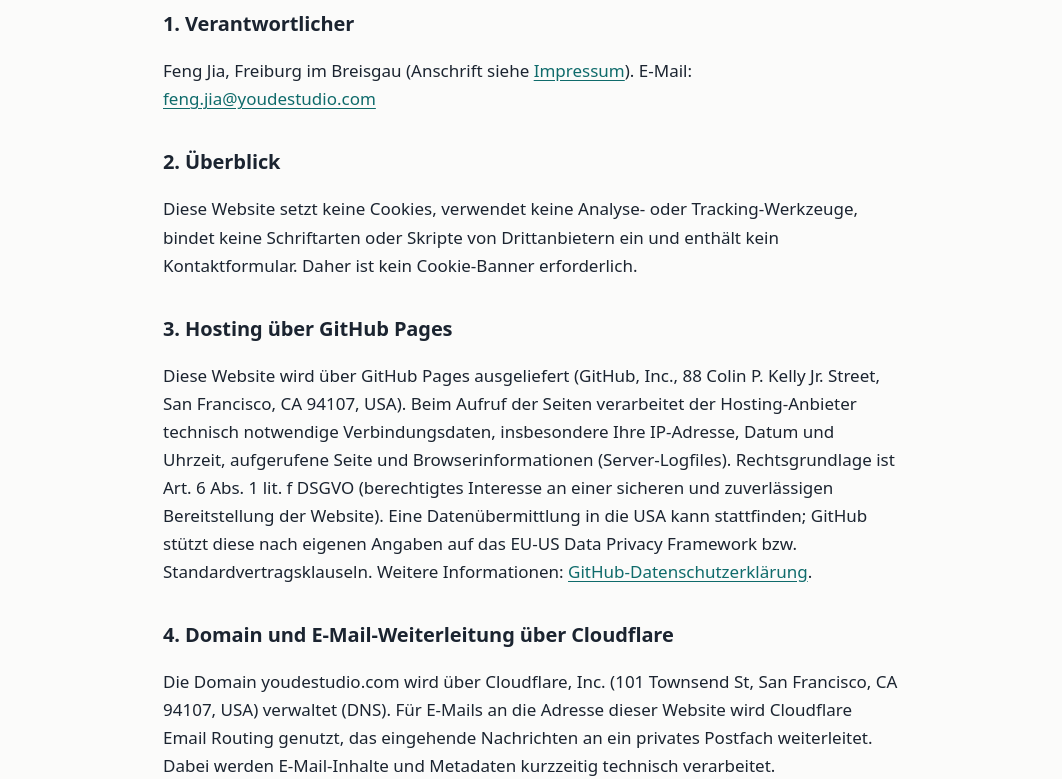
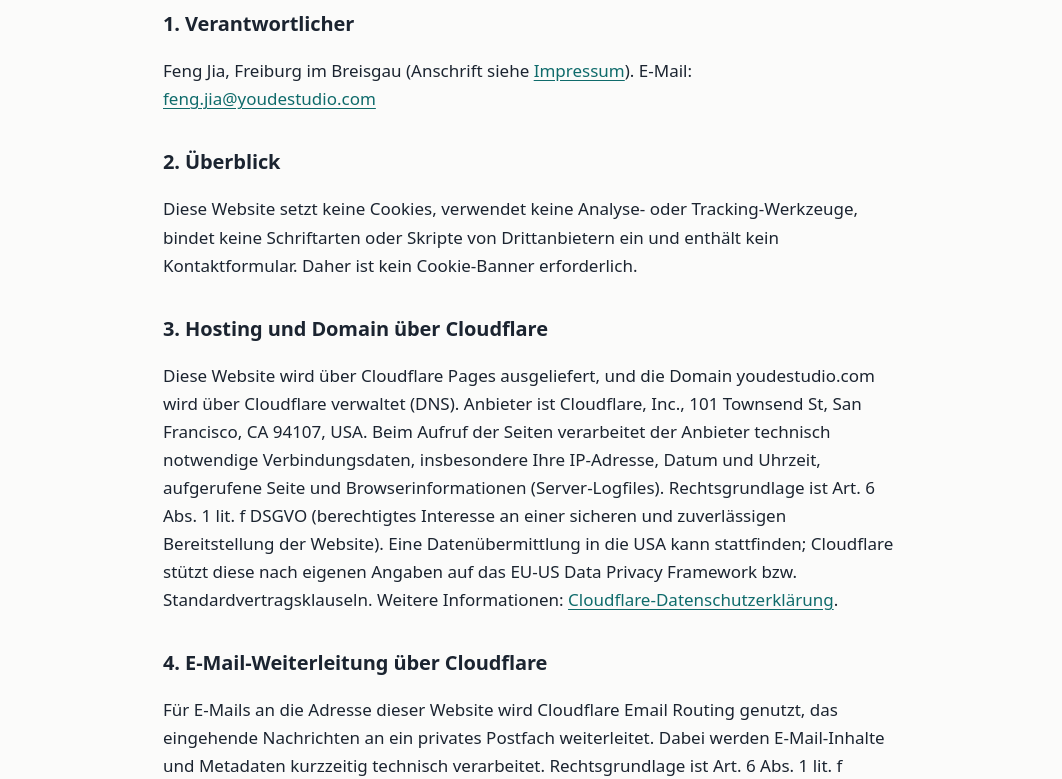
Before and after one commit to fjia2021/youdestudio, a plain HTML site: page de/datenschutz/index.html in a window 1280 px wide. Shown: the part 168-947 px from the top of the page, without its empty margins (109-1171 px from the left). Drawn offline with Linux system fonts and the light colour scheme.

Commit message:
Switch to Cloudflare Pages

```diff
--- a/de/datenschutz/index.html
+++ b/de/datenschutz/index.html
@@ -30,11 +30,11 @@
     <h2>2. Überblick</h2>
     <p>Diese Website setzt keine Cookies, verwendet keine Analyse- oder Tracking-Werkzeuge, bindet keine Schriftarten oder Skripte von Drittanbietern ein und enthält kein Kontaktformular. Daher ist kein Cookie-Banner erforderlich.</p>
 
-    <h2>3. Hosting über GitHub Pages</h2>
-    <p>Diese Website wird über GitHub Pages ausgeliefert (GitHub, Inc., 88 Colin P. Kelly Jr. Street, San Francisco, CA 94107, USA). Beim Aufruf der Seiten verarbeitet der Hosting-Anbieter technisch notwendige Verbindungsdaten, insbesondere Ihre IP-Adresse, Datum und Uhrzeit, aufgerufene Seite und Browserinformationen (Server-Logfiles). Rechtsgrundlage ist Art. 6 Abs. 1 lit. f DSGVO (berechtigtes Interesse an einer sicheren und zuverlässigen Bereitstellung der Website). Eine Datenübermittlung in die USA kann stattfinden; GitHub stützt diese nach eigenen Angaben auf das EU-US Data Privacy Framework bzw. Standardvertragsklauseln. Weitere Informationen: <a href="https://docs.github.com/en/site-policy/privacy-policies/github-general-privacy-statement" rel="noopener">GitHub-Datenschutzerklärung</a>.</p>
+    <h2>3. Hosting und Domain über Cloudflare</h2>
+    <p>Diese Website wird über Cloudflare Pages ausgeliefert, und die Domain youdestudio.com wird über Cloudflare verwaltet (DNS). Anbieter ist Cloudflare, Inc., 101 Townsend St, San Francisco, CA 94107, USA. Beim Aufruf der Seiten verarbeitet der Anbieter technisch notwendige Verbindungsdaten, insbesondere Ihre IP-Adresse, Datum und Uhrzeit, aufgerufene Seite und Browserinformationen (Server-Logfiles). Rechtsgrundlage ist Art. 6 Abs. 1 lit. f DSGVO (berechtigtes Interesse an einer sicheren und zuverlässigen Bereitstellung der Website). Eine Datenübermittlung in die USA kann stattfinden; Cloudflare stützt diese nach eigenen Angaben auf das EU-US Data Privacy Framework bzw. Standardvertragsklauseln. Weitere Informationen: <a href="https://www.cloudflare.com/privacypolicy/" rel="noopener">Cloudflare-Datenschutzerklärung</a>.</p>
 
-    <h2>4. Domain und E-Mail-Weiterleitung über Cloudflare</h2>
-    <p>Die Domain youdestudio.com wird über Cloudflare, Inc. (101 Townsend St, San Francisco, CA 94107, USA) verwaltet (DNS). Für E-Mails an die Adresse dieser Website wird Cloudflare Email Routing genutzt, das eingehende Nachrichten an ein privates Postfach weiterleitet. Dabei werden E-Mail-Inhalte und Metadaten kurzzeitig technisch verarbeitet. Rechtsgrundlage ist Art. 6 Abs. 1 lit. f DSGVO. Weitere Informationen: <a href="https://www.cloudflare.com/privacypolicy/" rel="noopener">Cloudflare-Datenschutzerklärung</a>.</p>
+    <h2>4. E-Mail-Weiterleitung über Cloudflare</h2>
+    <p>Für E-Mails an die Adresse dieser Website wird Cloudflare Email Routing genutzt, das eingehende Nachrichten an ein privates Postfach weiterleitet. Dabei werden E-Mail-Inhalte und Metadaten kurzzeitig technisch verarbeitet. Rechtsgrundlage ist Art. 6 Abs. 1 lit. f DSGVO.</p>
 
     <h2>5. Kontaktaufnahme per E-Mail</h2>
     <p>Wenn Sie mir eine E-Mail schreiben, verarbeite ich Ihre Angaben (E-Mail-Adresse, Inhalt der Nachricht) ausschließlich zur Bearbeitung Ihrer Anfrage. Rechtsgrundlage ist Art. 6 Abs. 1 lit. b DSGVO (vorvertragliche Maßnahmen) bzw. lit. f DSGVO. Die Daten werden gelöscht, sobald sie für den Zweck nicht mehr erforderlich sind und keine gesetzlichen Aufbewahrungspflichten entgegenstehen.</p>
```
Also changed, not shown: en/privacy/index.html (+4 -4 lines), 4 other files.
